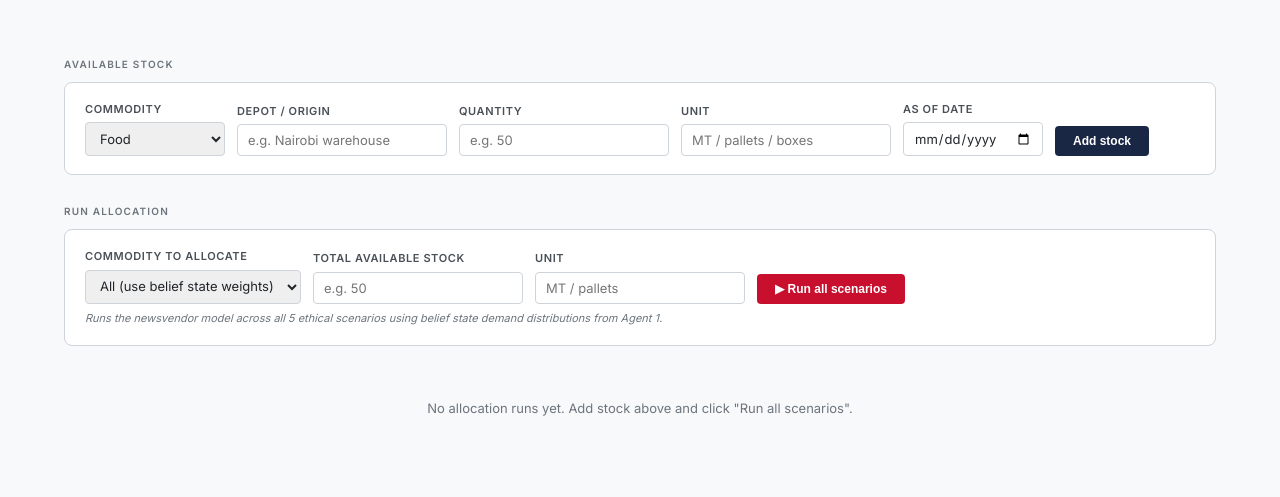
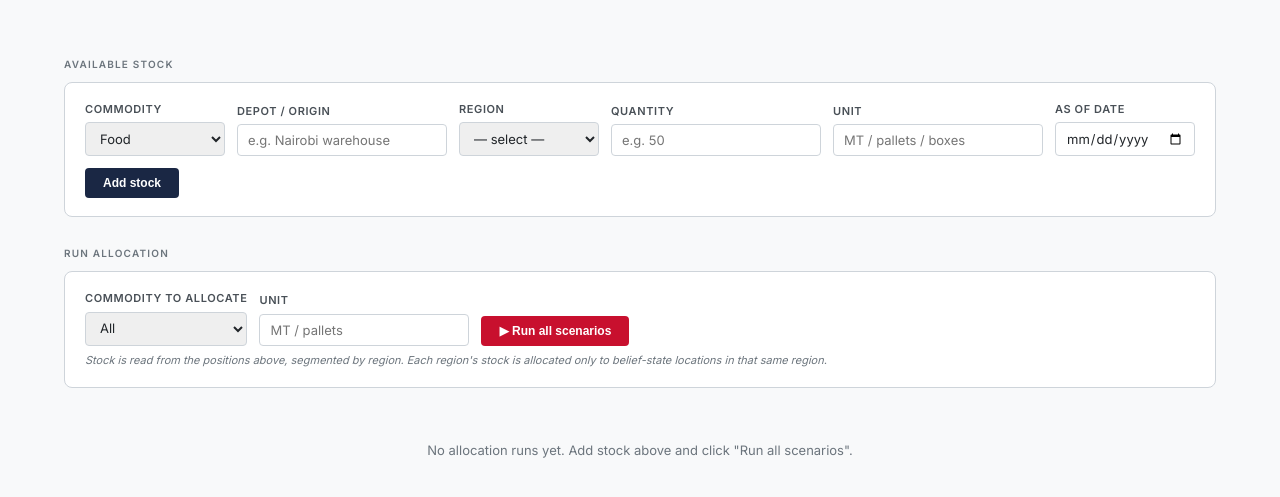
Before and after one commit to kneeraj09/ifrc-sensing-agent, a Flask app: page /allocation in a window 1280 px wide. Shown: the part 75-572 px from the top of the page. Run offline with Flask 3, Linux system fonts and the light colour scheme; data that the repository does not hold is empty.

Commit message:
Add regional segmentation to allocation agent
Stock positions now carry a region field (Africa, Asia, Middle East,
Latin America, Europe, North America, Oceania, Global). The allocation
run groups stock by region and runs the newsvendor model independently
per region — each region's stock is allocated only to belief-state
locations in that same region. Results show a Region column.

Migration: adds `region` column to existing stock_positions tables
on first init_db() call after upgrade.

Co-Authored-By: Claude Sonnet 4.6 <noreply@anthropic.com>

```diff
--- a/dashboard/app.py
+++ b/dashboard/app.py
@@ -526,6 +526,7 @@ def add_stock():
     pos = StockPosition(
         commodity=request.form.get("commodity", "").strip(),
         depot_location=request.form.get("depot_location", "").strip(),
+        region=request.form.get("region", "").strip() or None,
         quantity=float(request.form.get("quantity", 0)),
         unit=request.form.get("unit", "").strip(),
         as_of=request.form.get("as_of") or None,
@@ -544,42 +545,71 @@ def delete_stock(pos_id):
 def run_allocation():
     import json as _json
     import traceback as _tb
+    from collections import defaultdict as _dd
     try:
-        from allocation.newsvendor import run_all_scenarios
+        from allocation.newsvendor import run_all_scenarios, SCENARIOS
         from allocation.metrics import scenario_summary
 
         commodity = request.form.get("commodity", "").strip()
         unit      = request.form.get("unit", "units").strip()
-        try:
-            available_stock = float(request.form.get("available_stock", 0))
-        except ValueError:
-            available_stock = 0
 
+        # Group stock positions by region for the selected commodity
+        all_stock = get_stock_positions()
+        stock_by_region = _dd(float)
+        for s in all_stock:
+            if commodity and s["commodity"].lower() != commodity.lower():
+                continue
+            region = s.get("region") or "Global"
+            stock_by_region[region] += s["quantity"]
+
+        if not stock_by_region:
+            return redirect("/allocation")
+
+        total_stock = sum(stock_by_region.values())
+
+        # Group beliefs by region
         beliefs = _get_beliefs_with_signals()
-        locations = []
+        beliefs_by_region = _dd(list)
         for b in beliefs:
             if commodity and b.get("commodity", "").lower() != commodity.lower():
                 continue
-            locations.append({
-                "location":     b["location"],
-                "commodity":    b.get("commodity", "general"),
-                "risk_level":   b.get("risk_level", "unknown"),
-                "demand_p10":   b.get("demand_p10") or 0.3,
-                "demand_p50":   b.get("demand_p50") or 0.5,
-                "demand_p90":   b.get("demand_p90") or 0.8,
-                "reference_qty": available_stock / max(len(beliefs), 1),
-            })
+            region = b.get("region") or "Global"
+            beliefs_by_region[region].append(b)
 
-        if not locations:
+        # Run newsvendor independently per region, then merge results
+        all_results = {name: [] for name in SCENARIOS}
+        for region, region_stock in sorted(stock_by_region.items()):
+            region_beliefs = beliefs_by_region.get(region, [])
+            if not region_beliefs:
+                continue
+            locations = [
+                {
+                    "location":     b["location"],
+                    "commodity":    b.get("commodity", "general"),
+                    "risk_level":   b.get("risk_level", "unknown"),
+                    "demand_p10":   b.get("demand_p10") or 0.3,
+                    "demand_p50":   b.get("demand_p50") or 0.5,
+                    "demand_p90":   b.get("demand_p90") or 0.8,
+                    "reference_qty": region_stock / len(region_beliefs),
+                    "region":       region,
+                }
+                for b in region_beliefs
+            ]
+            region_results = run_all_scenarios(locations, region_stock)
+            for sc_name, sc_results in region_results.items():
+                for r in sc_results:
+                    r["region"] = region
+                all_results[sc_name].extend(sc_results)
+
+        if not any(all_results.values()):
             return redirect("/allocation")
 
-        all_results = run_all_scenarios(locations, available_stock)
-        metrics     = scenario_summary(all_results)
+        metrics = scenario_summary(all_results)
 
         run = AllocationRun(
             commodity=commodity or "all",
             unit=unit,
-            available_stock=available_stock,
+            available_stock=total_stock,
             scenario_results=_json.dumps(all_results),
             scenario_metrics=_json.dumps(metrics),
         )
--- a/dashboard/templates/allocation.html
+++ b/dashboard/templates/allocation.html
@@ -130,6 +130,20 @@
             <input type="text" name="depot_location" placeholder="e.g. Nairobi warehouse">
           </div>
           <div class="form-field">
+            <label>Region</label>
+            <select name="region">
+              <option value="">— select —</option>
+              <option value="Africa">Africa</option>
+              <option value="Asia">Asia</option>
+              <option value="Middle East">Middle East</option>
+              <option value="Latin America">Latin America</option>
+              <option value="Europe">Europe</option>
+              <option value="North America">North America</option>
+              <option value="Oceania">Oceania</option>
+              <option value="Global">Global</option>
+            </select>
+          </div>
+          <div class="form-field">
             <label>Quantity</label>
             <input type="number" name="quantity" placeholder="e.g. 50" step="any">
           </div>
@@ -148,12 +162,13 @@
       </form>
       {% if stock %}
       <table style="margin-top:14px">
-        <thead><tr><th>Commodity</th><th>Depot</th><th>Quantity</th><th>Unit</th><th>As of</th><th></th></tr></thead>
+        <thead><tr><th>Commodity</th><th>Depot</th><th>Region</th><th>Quantity</th><th>Unit</th><th>As of</th><th></th></tr></thead>
         <tbody>
           {% for s in stock %}
           <tr>
             <td>{{ s.commodity|title }}</td>
             <td>{{ s.depot_location }}</td>
+            <td>{{ s.region or '—' }}</td>
             <td><strong>{{ s.quantity }}</strong></td>
             <td>{{ s.unit }}</td>
             <td>{{ s.as_of or s.created_at[:10] }}</td>
@@ -179,17 +194,12 @@
           <div class="form-field">
             <label>Commodity to allocate</label>
             <select name="commodity">
-              <option value="">All (use belief state weights)</option>
+              <option value="">All</option>
               <option value="food">Food</option>
               <option value="water">Water / WASH</option>
               <option value="medical">Medical</option>
               <option value="shelter">Shelter / NFIs</option>
             </select>
-          </div>
-          <div class="form-field">
-            <label>Total available stock</label>
-            <input type="number" name="available_stock" placeholder="e.g. 50" step="any" required
-                   {% if stock %}value="{{ stock[0].quantity }}"{% endif %}>
           </div>
           <div class="form-field">
             <label>Unit</label>
@@ -201,7 +211,7 @@
           </div>
         </div>
       </form>
-      <p class="hint">Runs the newsvendor model across all 5 ethical scenarios using belief state demand distributions from Agent 1.</p>
+      <p class="hint">Stock is read from the positions above, segmented by region. Each region's stock is allocated only to belief-state locations in that same region.</p>
     </div>
   </div>
 
@@ -253,6 +263,7 @@
         <table>
           <thead>
             <tr>
+              <th>Region</th>
               <th>Location</th>
               <th>Risk</th>
               <th>Est. demand</th>
@@ -269,6 +280,7 @@
             {% if r.location not in locations_seen %}
             {% set _ = locations_seen.append(r.location) %}
             <tr>
+              <td><span style="font-size:11px;color:var(--gray-500)">{{ r.get('region', '—') if r is mapping else '—' }}</span></td>
               <td><strong>{{ r.location }}</strong></td>
               <td><span class="risk-badge risk-{{ r.risk_level }}">{{ r.risk_level }}</span></td>
               <td>{{ r.mean_demand }} {{ active_run.unit }}</td>
--- a/models.py
+++ b/models.py
@@ -34,6 +34,7 @@ class StockPosition(BaseModel):
     id: str = Field(default_factory=lambda: str(uuid.uuid4()))
     commodity: str
     depot_location: str
+    region: Optional[str] = None
     quantity: float
     unit: str
     as_of: Optional[str] = None
--- a/store/db.py
+++ b/store/db.py
@@ -86,6 +86,7 @@ CREATE TABLE IF NOT EXISTS stock_positions (
     id             TEXT PRIMARY KEY,
     commodity      TEXT,
     depot_location TEXT,
+    region         TEXT,
     quantity       REAL,
     unit           TEXT,
     as_of          TEXT,
@@ -142,6 +143,9 @@ def _conn() -> sqlite3.Connection:
 def init_db():
     with _conn() as conn:
         conn.executescript(_SCHEMA)
+        existing = {row[1] for row in conn.execute("PRAGMA table_info(stock_positions)")}
+        if "region" not in existing:
+            conn.execute("ALTER TABLE stock_positions ADD COLUMN region TEXT")
 
 
 def upsert_signal(signal: Signal):
@@ -262,9 +266,10 @@ def mark_whatsapp_processed(ids: list[int]):
 def upsert_stock_position(pos: StockPosition):
     with _conn() as conn:
         conn.execute(
-            "INSERT OR REPLACE INTO stock_positions VALUES (:id,:commodity,:depot_location,:quantity,:unit,:as_of,:created_at)",
+            "INSERT OR REPLACE INTO stock_positions VALUES (:id,:commodity,:depot_location,:region,:quantity,:unit,:as_of,:created_at)",
             {"id": pos.id, "commodity": pos.commodity, "depot_location": pos.depot_location,
-             "quantity": pos.quantity, "unit": pos.unit, "as_of": pos.as_of, "created_at": pos.created_at},
+             "region": pos.region, "quantity": pos.quantity, "unit": pos.unit,
+             "as_of": pos.as_of, "created_at": pos.created_at},
         )
 
 
```
